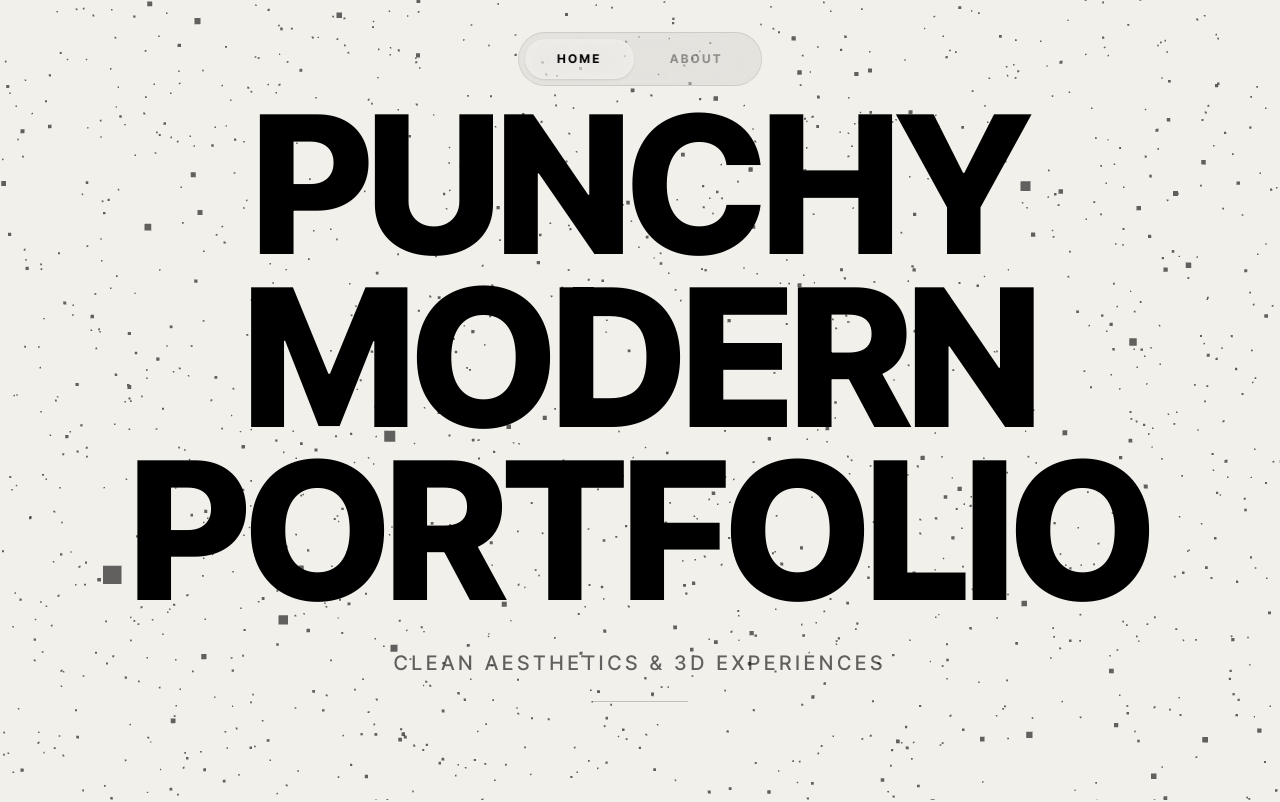
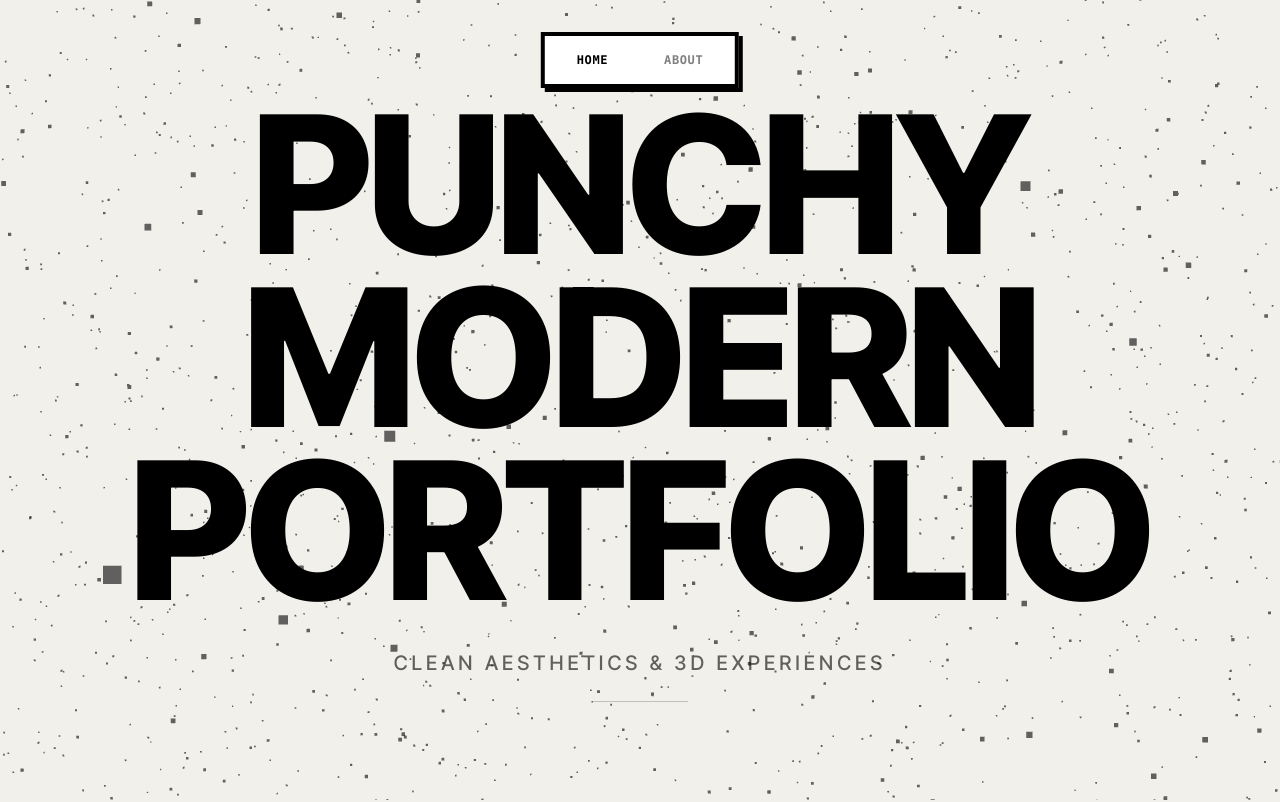
Before and after one commit to chunghei0116/portfolio-website, a Next.js app: page / in a window 1280 px wide. Shown: the top 802 px of the page. Built offline with nearby package versions, Linux system fonts and the light colour scheme.

Commit message:
style: redesign floating navbar to align with brutalist aesthetics

```diff
--- a/src/components/ui/Navbar.tsx
+++ b/src/components/ui/Navbar.tsx
@@ -14,30 +14,29 @@ export default function Navbar() {
 
   return (
     <nav className="fixed top-8 left-1/2 -translate-x-1/2 z-50">
-      <div className="flex items-center gap-1 p-1.5 rounded-[2.5rem] border border-zinc-950/10 bg-zinc-950/5 backdrop-blur-2xl">
+      <div className="flex items-center gap-2 p-2 bg-white brutalist-border brutalist-shadow-sm">
         {navItems.map((item) => {
           const isActive = pathname === item.path;
           return (
             <Link
               key={item.path}
               href={item.path}
-              className={`relative px-8 py-3 text-xs font-bold uppercase tracking-[0.2em] transition-colors duration-300 ${
-                isActive ? "text-black" : "text-black/40 hover:text-black/60"
+              className={`relative px-6 py-2 text-xs font-mono font-bold uppercase tracking-wider transition-colors duration-200 ${
+                isActive ? "text-black" : "text-black/50 hover:text-black"
               }`}
             >
               {isActive && (
                 <motion.div
                   layoutId="nav-active"
-                  className="absolute inset-0 bg-white/40 rounded-[2rem] -z-10 shadow-sm backdrop-blur-md"
+                  className="absolute inset-0 bg-cyber-yellow brutalist-border border-2 -z-10"
                   transition={{
                     type: "spring",
-                    stiffness: 400,
+                    stiffness: 380,
                     damping: 30,
-                    mass: 0.8
                   }}
                 />
               )}
-              {item.name}
+              <span className="relative z-10">{item.name}</span>
             </Link>
           );
         })}
```
